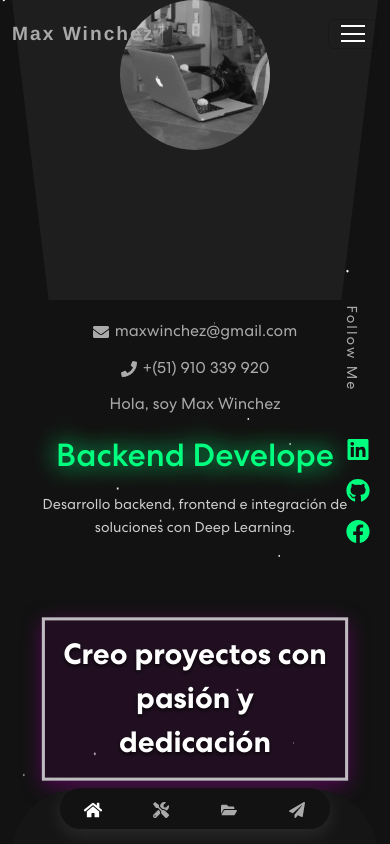
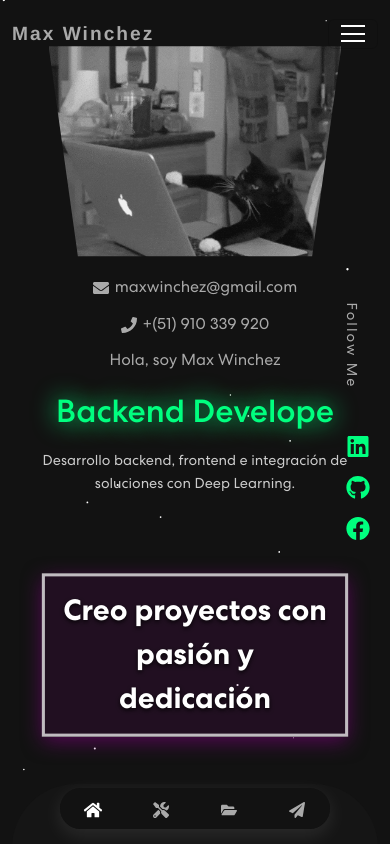
Before and after one commit to maxxwr/portfolioxx, a React app: page / in a window 390 px wide. Shown: the top 844 px of the page. Built offline with nearby package versions, Linux system fonts and the light colour scheme; no server answers.

Commit message:
Actualización de los cambios en el proyecto

```diff
--- a/src/color/Banner.css
+++ b/src/color/Banner.css
@@ -13,33 +13,6 @@
 .banner-img-container {
   text-align: center;
   position: relative;
-}
-
-.profile-img-wrapper {
-  width: 80%;
-  max-width: 400px;
-  height: 400px;
-  clip-path: polygon(0 0, 100% 0, 90% 100%, 10% 100%);
-  background-color: #1e1e1e;
-  margin: 0 auto;
-  box-shadow: 0px 10px 30px rgba(0, 0, 0, 0.7);
-  transition: transform 1s ease-in-out;
-}
-
-.profile-img {
-  width: 100%;
-  height: 100%;
-  object-fit: cover;
-  filter: grayscale(100%);
-  transition: filter 0.5s ease;
-}
-
-.profile-img-wrapper:hover .profile-img {
-  filter: grayscale(0%);
-}
-
-.profile-img-wrapper:hover {
-  transform: scale(1.1);
 }
 
 /*para el contacto  */
@@ -292,13 +265,31 @@
   animation: bubbleEffect 2s ease-out forwards;
 }
 
-/* Medios de Pantalla Responsivos */
 
-/* Tablet */
+.profile-img-wrapper {
+  width: 80%;
+  max-width: 400px;
+  height: 400px;
+  clip-path: polygon(0 0, 100% 0, 90% 100%, 10% 100%);
+  background-color: #1e1e1e;
+  margin: 0 auto;
+  box-shadow: 0px 10px 30px rgba(0, 0, 0, 0.7);
+  transition: transform 1s ease-in-out;
+}
+
+.profile-img-wrapper:hover .profile-img {
+  filter: grayscale(0%);
+}
+
+.profile-img-wrapper:hover {
+  transform: scale(1.1);
+}
+
+/* Tablet para dispositivos grandes (escritorio) */
 @media (max-width: 768px) {
   .profile-img-wrapper {
-    width: 90%;
-    height: 350px;
+    width: 85%;
+    height: 330px;
   }
 
   .projects-info {
@@ -318,11 +309,13 @@
   }
 }
 
-/* Móviles */
-@media (max-width: 480px) {
+
+/* Para dispositivos más grandes  */
+@media (max-width: 768px) {
   .profile-img-wrapper {
-    width: 100%;
-    height: 300px;
+    width: 80%;
+    height: 210px;
+    margin-top: 8px; /* <- reducion de contenedor de gif */
   }
 
   .projects-info {
@@ -350,23 +343,28 @@
   }
 }
 
-/* Estilo base para la imagen */
+
+/* estilo base para la imagen */
 .profile-img {
   width: 100%;
-  height: auto;
-  border-radius: 50%;
-  max-width: 280px;
+  height: 100%;
+  object-fit: cover; /* el gif ocupe todo el contenedor */
+  filter: grayscale(100%);
+  transition: filter 0.5s ease;
 }
 
-/* Responsividad */
-@media (max-width: 768px) {
+/* para dispositivos grandes (escritorio) */
+@media (min-width: 768px) {
   .profile-img {
-    max-width: 200px;
+    width: 100%;
+    height: auto;
   }
 }
 
+/* para dispositivos móviles */
 @media (max-width: 480px) {
   .profile-img {
-    max-width: 150px;
+    width: 100%;
+    height: auto;
   }
 }
--- a/src/color/Navbar.css
+++ b/src/color/Navbar.css
@@ -36,3 +36,14 @@
         padding: 6px 12px;
     }
 }
+
+/* para eliminar el color de fondo verde cuando la hamburgesa esta activo */
+.navbar-toggler:focus,
+.navbar-toggler:active {
+  background-color: transparent;
+  border-color: transparent;
+}
+
+.navbar-toggler-icon {
+  background-color: transparent;
+}
```
Also changed, not shown: src/color/Footer.css (+8 -8 lines).
